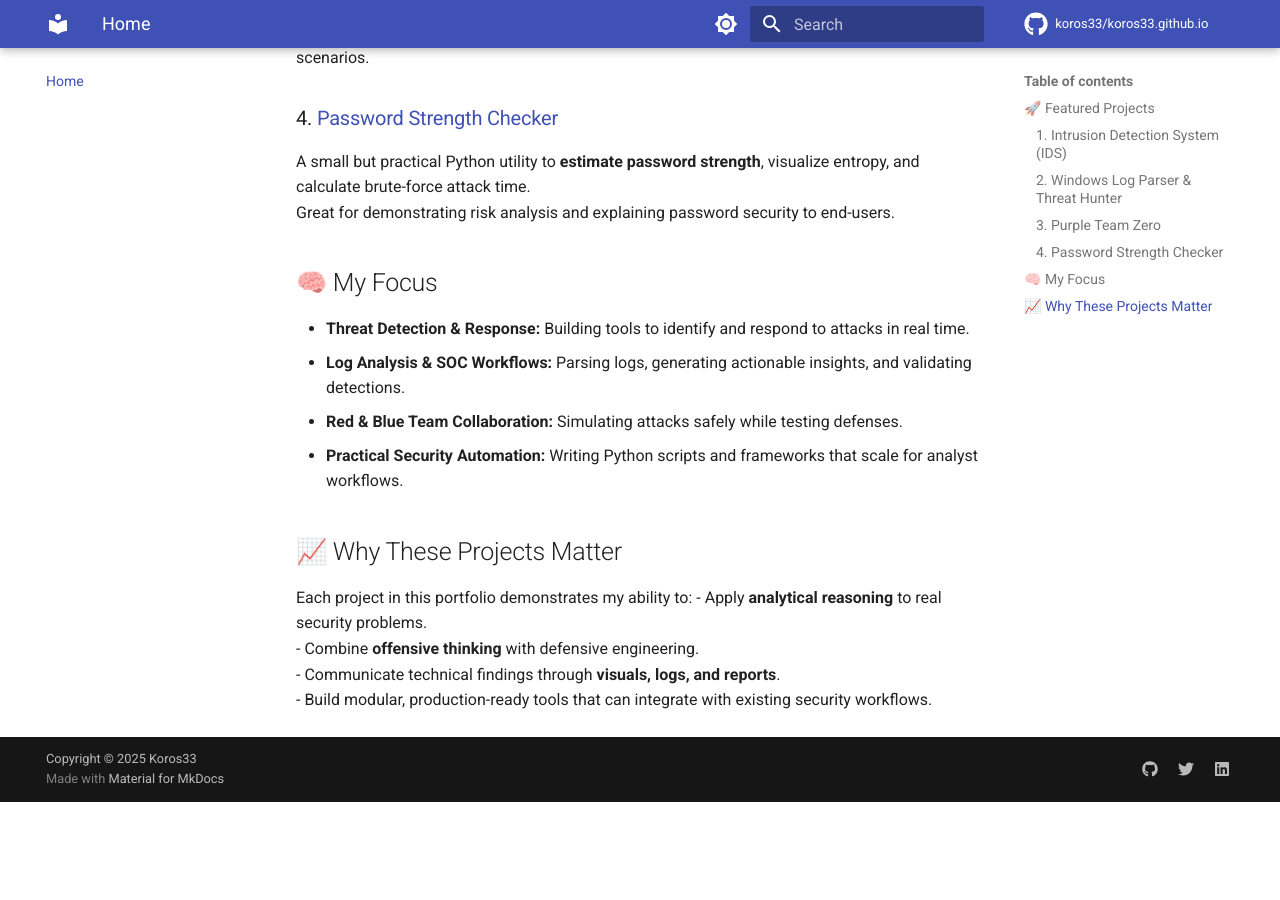
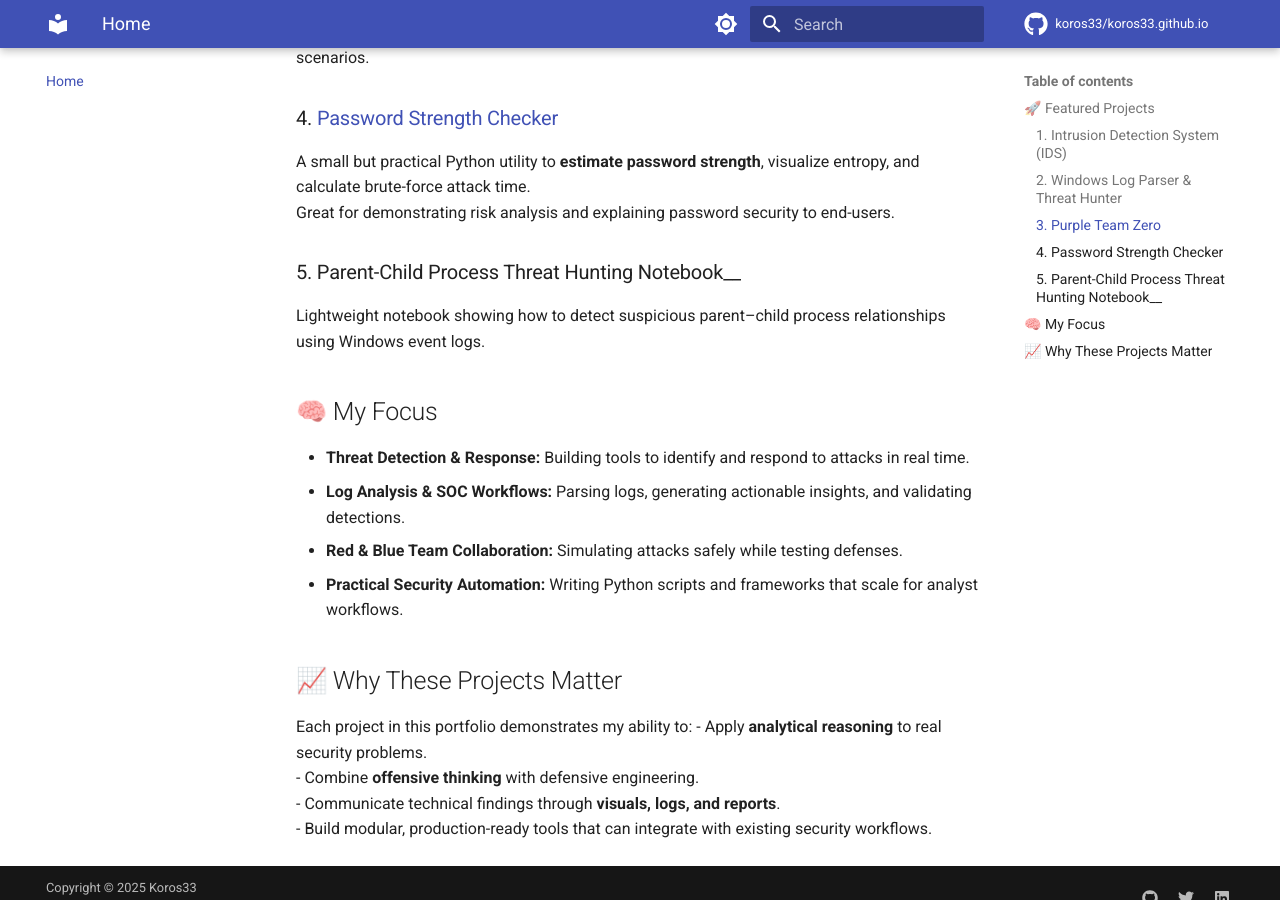
Before and after one commit to koros33/koros33.github.io, an MkDocs documentation site: the page built from docs/index.md, in a window 1280 px wide and 900 px high, scrolled down 834 px. Built offline with MkDocs 1.6.1 and Material for MkDocs 9.7.7, drawn with Linux system fonts in a browser that asks for light colours; comment, search, counter and statistics services are not loaded; the version menu is left out; before the commit the page ends 1636 px from its top, so only the background shows below that.

Commit message:
Update index.md

```diff
--- a/docs/index.md
+++ b/docs/index.md
@@ -22,6 +22,9 @@ Includes attack simulations, automated detection validation, and MITRE ATT&CK-al
 A small but practical Python utility to **estimate password strength**, visualize entropy, and calculate brute-force attack time.
 Great for demonstrating risk analysis and explaining password security to end-users.
 
+### 5. Parent-Child Process Threat Hunting Notebook__
+Lightweight notebook showing how to detect suspicious parent–child process relationships using Windows event logs.
+
 
 ## 🧠 My Focus
 - **Threat Detection & Response:** Building tools to identify and respond to attacks in real time.
```
